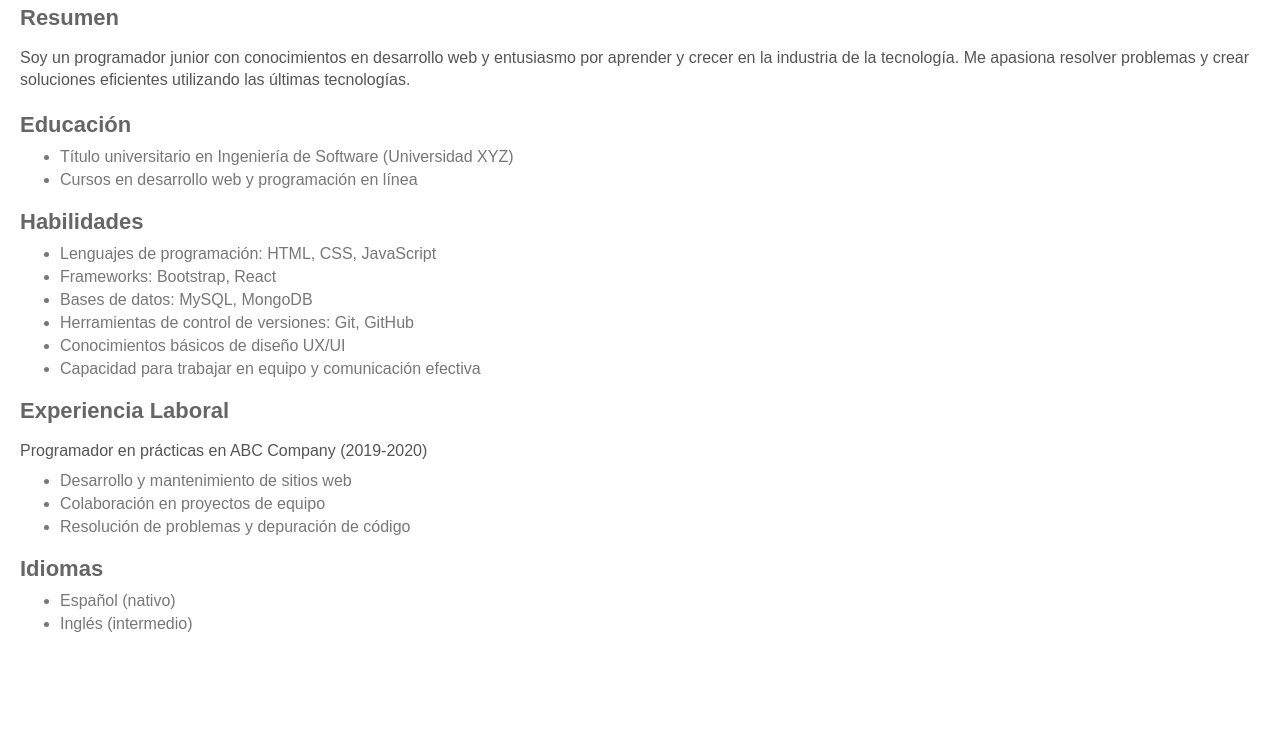
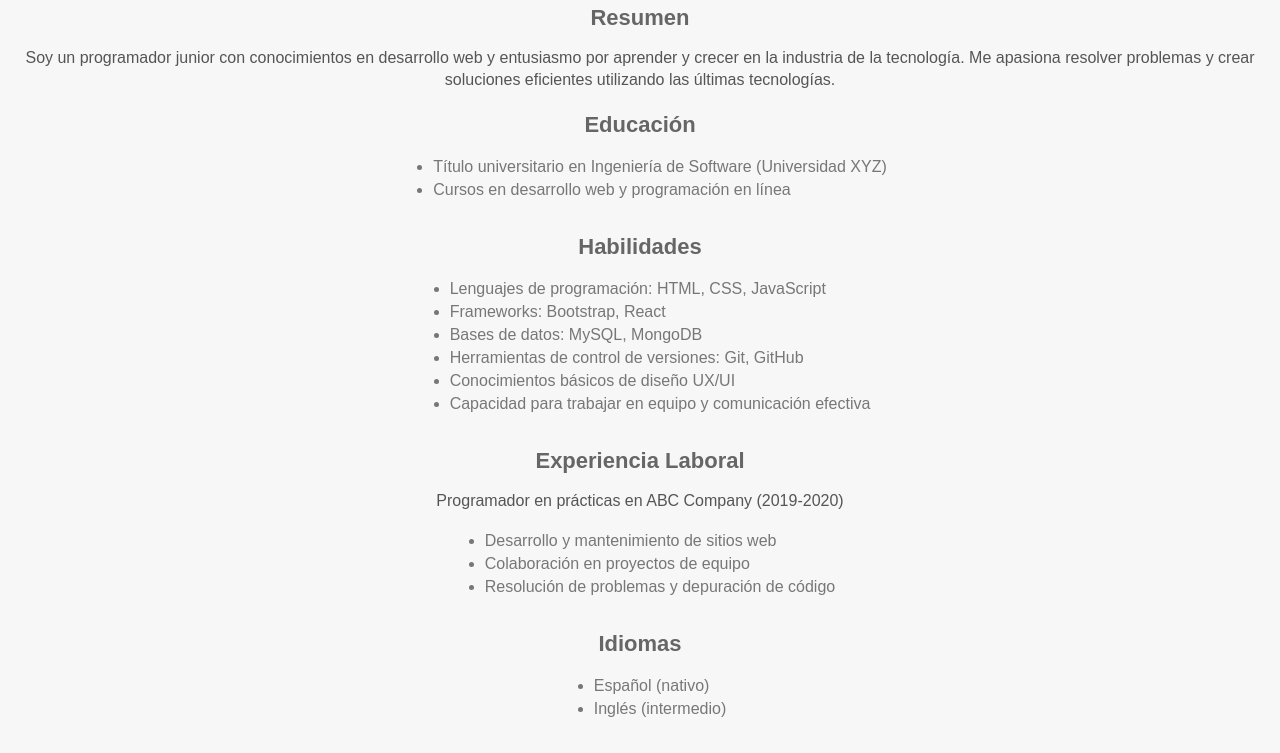
Before and after one commit to staudytorres/Repaso, a plain HTML site: page index.html in a window 1280 px wide. Shown: the part 113-866 px from the top of the page. Before the commit the page ends 800 px from the top, so only its background shows below. Drawn offline with Linux system fonts and the light colour scheme.

Commit message:
#16 cambio de estilios

```diff
--- a/index.html
+++ b/index.html
@@ -7,6 +7,8 @@
         body {
             font-family: Arial, sans-serif;
             margin: 20px;
+            text-align: center;
+            background-color: #f7f7f7;
         }
 
         h1 {
@@ -33,6 +35,8 @@
             color: #777;
             margin-top: 10px;
             margin-bottom: 10px;
+            text-align: left;
+            display: inline-block;
         }
 
         li {
```
